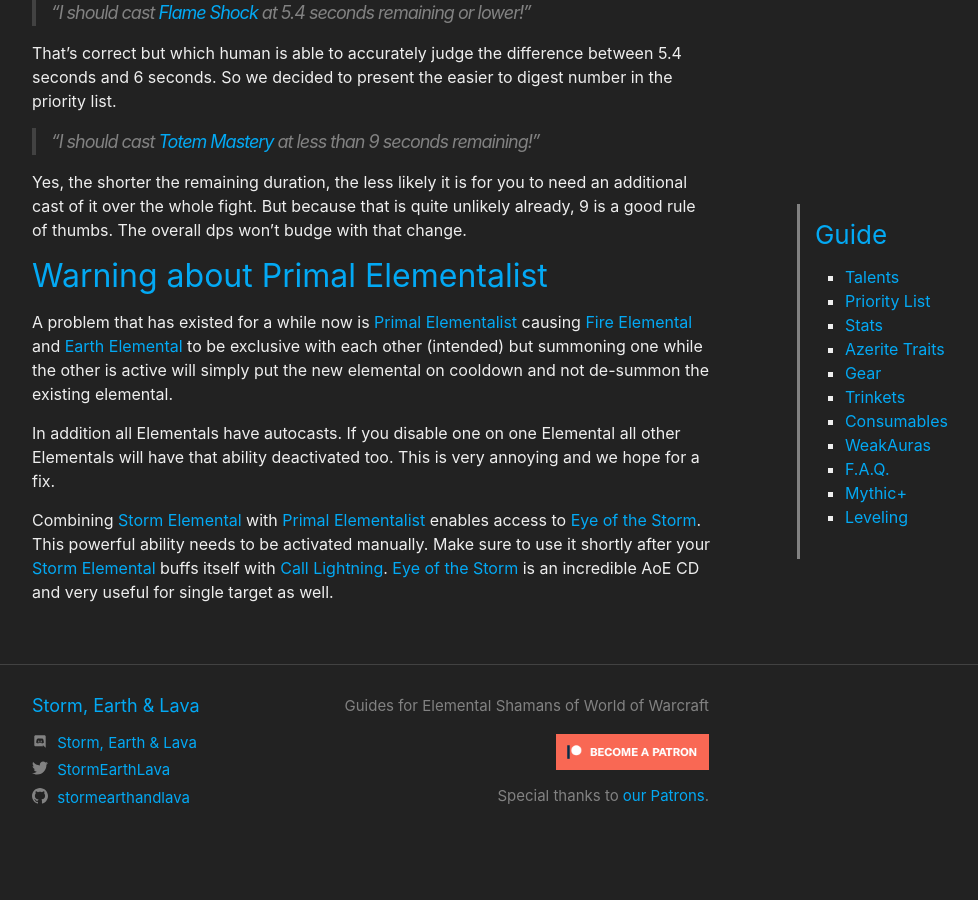
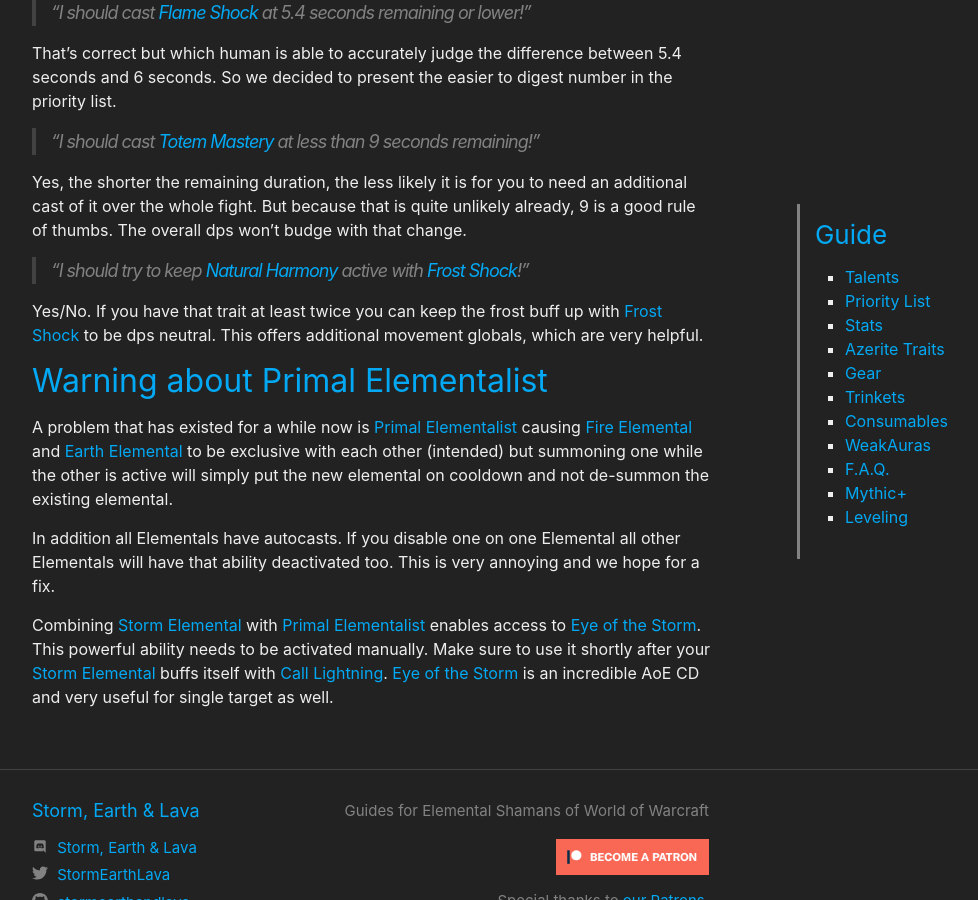
Before and after one commit to stormearthandlava/stormearthandlava.github.io, a Jekyll site: the page built from guide/general/priority_list.md, in a window 1280 px wide and 900 px high, scrolled down 3518 px. Shown: the whole window, without its empty margins (268-1246 px from the left). Built offline with Jekyll 4.4.1, drawn with Linux system fonts in a browser that asks for light colours; a script that is not in the unit is left out; before the commit the page ends 4387 px from its top, so only the background shows below that.

Commit message:
add special mention about 2x natural harmony and frost shock being dps neutral now

```diff
--- a/guide/general/priority_list.md
+++ b/guide/general/priority_list.md
@@ -186,6 +186,10 @@
 
 Yes, the shorter the remaining duration, the less likely it is for you to need an additional cast of it over the whole fight. But because that is quite unlikely already, 9 is a good rule of thumbs. The overall dps won't budge with that change.
 
+> "I should try to keep {{ site.data.azerite.natural_harmony }} active with {{ site.data.spell.frs }}!"
+
+Yes/No. If you have that trait at least twice you can keep the frost buff up with {{ site.data.spell.frs }} to be dps neutral. This offers additional movement globals, which are very helpful.
+
 ## Warning about Primal Elementalist
 
 <p id="pe">A problem that has existed for a while now is {{site.data.talent.pe}} causing {{site.data.spell.fe}} and {{site.data.spell.ee}} to be exclusive with each other (intended) but summoning one while the other is active will simply put the new elemental on cooldown and not de-summon the existing elemental.</p>
```
Also changed, not shown: guide/general/azerite_traits.md (+5 -0 lines).
